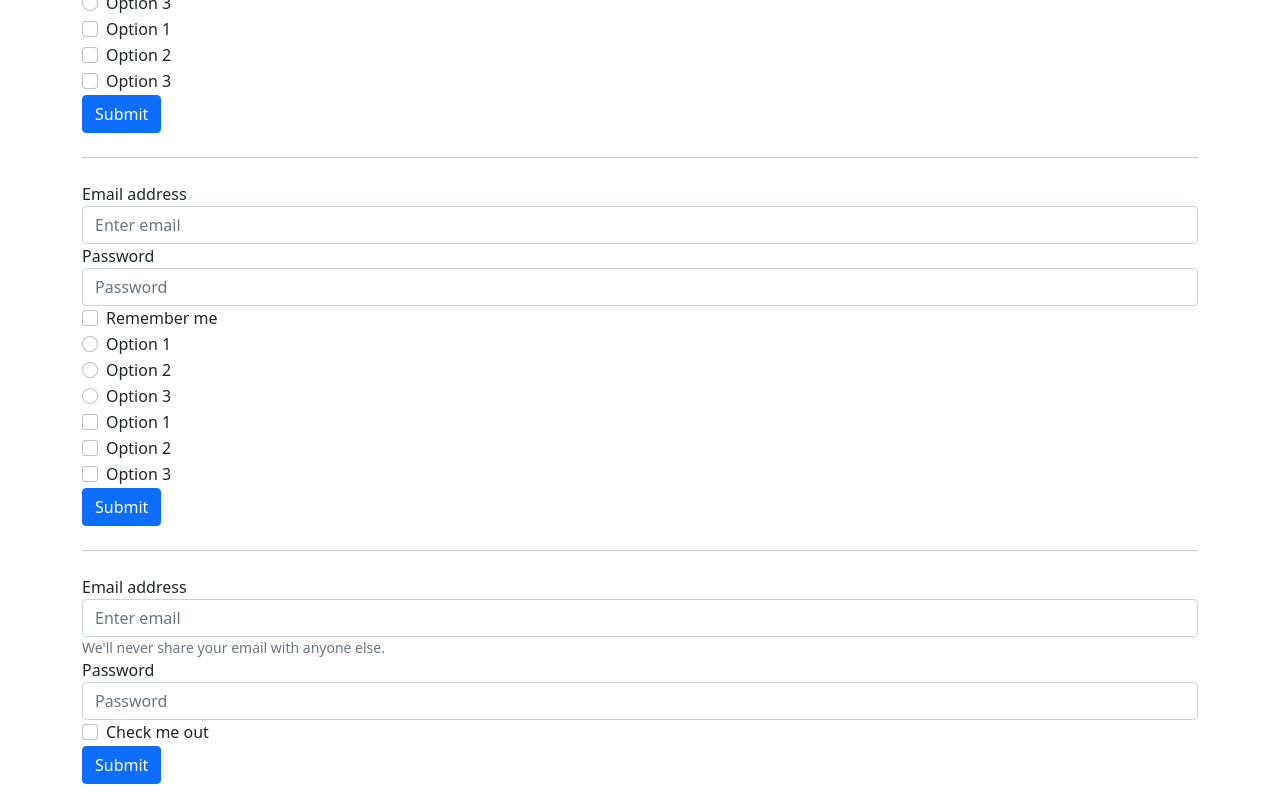
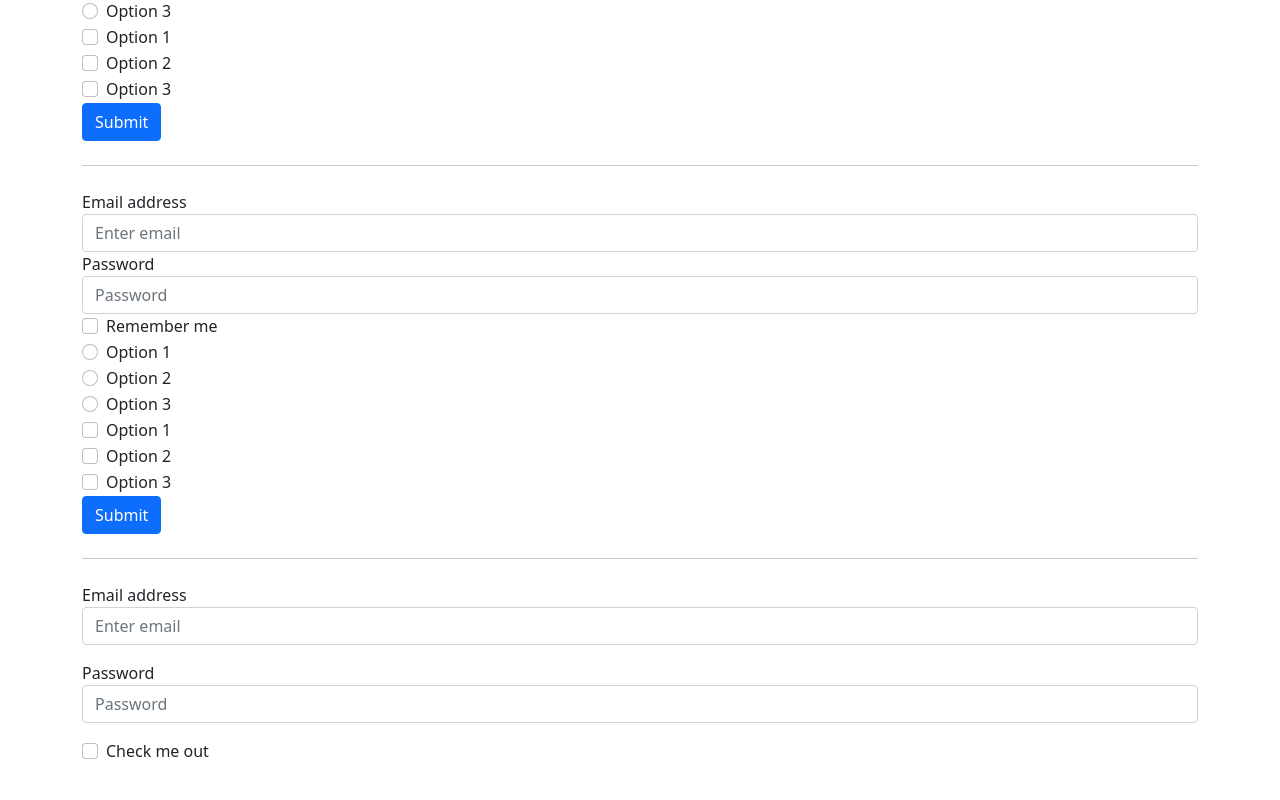
Before and after one commit to arekzajacSC/angular-ivy-fwxuqx, an Angular app: page / in a window 1280 px wide. Shown: the part 211-1011 px from the top of the page. After the commit the page ends 990 px from the top, so only its background shows below. Built offline with nearby package versions, Linux system fonts and the light colour scheme.

Commit message:
auto saved forms

```diff
--- a/src/form.component.html
+++ b/src/form.component.html
@@ -1,4 +1,4 @@
-<div class="container">
+<div class="container my-2">
   <div class="row">
     <div class="col">
       <!-- Template form -->
--- a/src/forms/auto-save.component.html
+++ b/src/forms/auto-save.component.html
@@ -1,29 +1,43 @@
-<form>
+<form #emailForm="ngForm" (submit)="onSubmit(emailForm)">
   <div class="form-group">
     <label for="exampleInputEmail1">Email address</label>
     <input
+      name="login"
+      ngModel
       type="email"
       class="form-control"
       id="exampleInputEmail1"
       aria-describedby="emailHelp"
       placeholder="Enter email"
+      (blur)="onSubmit(emailForm)"
     />
-    <small id="emailHelp" class="form-text text-muted"
-      >We'll never share your email with anyone else.</small
-    >
   </div>
+</form>
+<form #passwordForm="ngForm" (submit)="onSubmit(passwordForm)">
   <div class="form-group">
     <label for="exampleInputPassword1">Password</label>
     <input
+      name="password"
+      ngModel
       type="password"
       class="form-control"
       id="exampleInputPassword1"
       placeholder="Password"
+      (blur)="onSubmit(passwordForm)"
     />
   </div>
+</form>
+
+<form #rememberMeForm="ngForm" (submit)="onSubmit(rememberMeForm)">
   <div class="form-check">
-    <input type="checkbox" class="form-check-input" id="exampleCheck1" />
+    <input
+      name="rememberMe"
+      ngModel
+      type="checkbox"
+      class="form-check-input"
+      id="exampleCheck1"
+      (blur)="onSubmit(rememberMeForm)"
+    />
     <label class="form-check-label" for="exampleCheck1">Check me out</label>
   </div>
-  <button type="submit" class="btn btn-primary">Submit</button>
 </form>
--- a/src/forms/auto-save.component.ts
+++ b/src/forms/auto-save.component.ts
@@ -1,9 +1,15 @@
 import { Component } from '@angular/core';
+import { NgForm } from '@angular/forms';
 
 @Component({
   selector: 'example-auto-save-form',
   templateUrl: './auto-save.component.html',
 })
 export class AutoSaveFormComponent {
-  onSubmit() {}
+  onSubmit(form: NgForm) {
+    if (form.dirty) {
+      console.log(form.value);
+      form.reset(form.value);
+    }
+  }
 }
```
